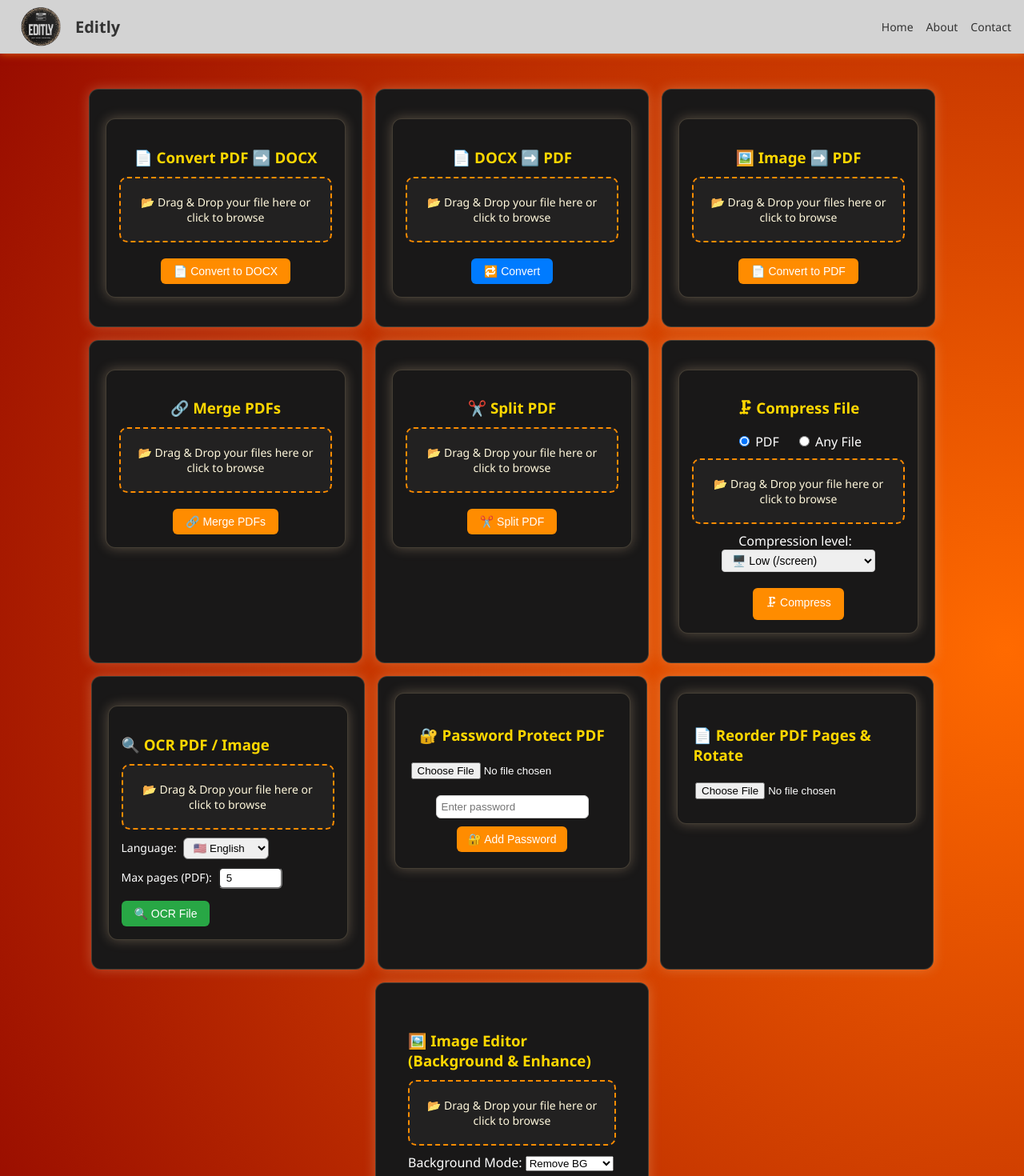
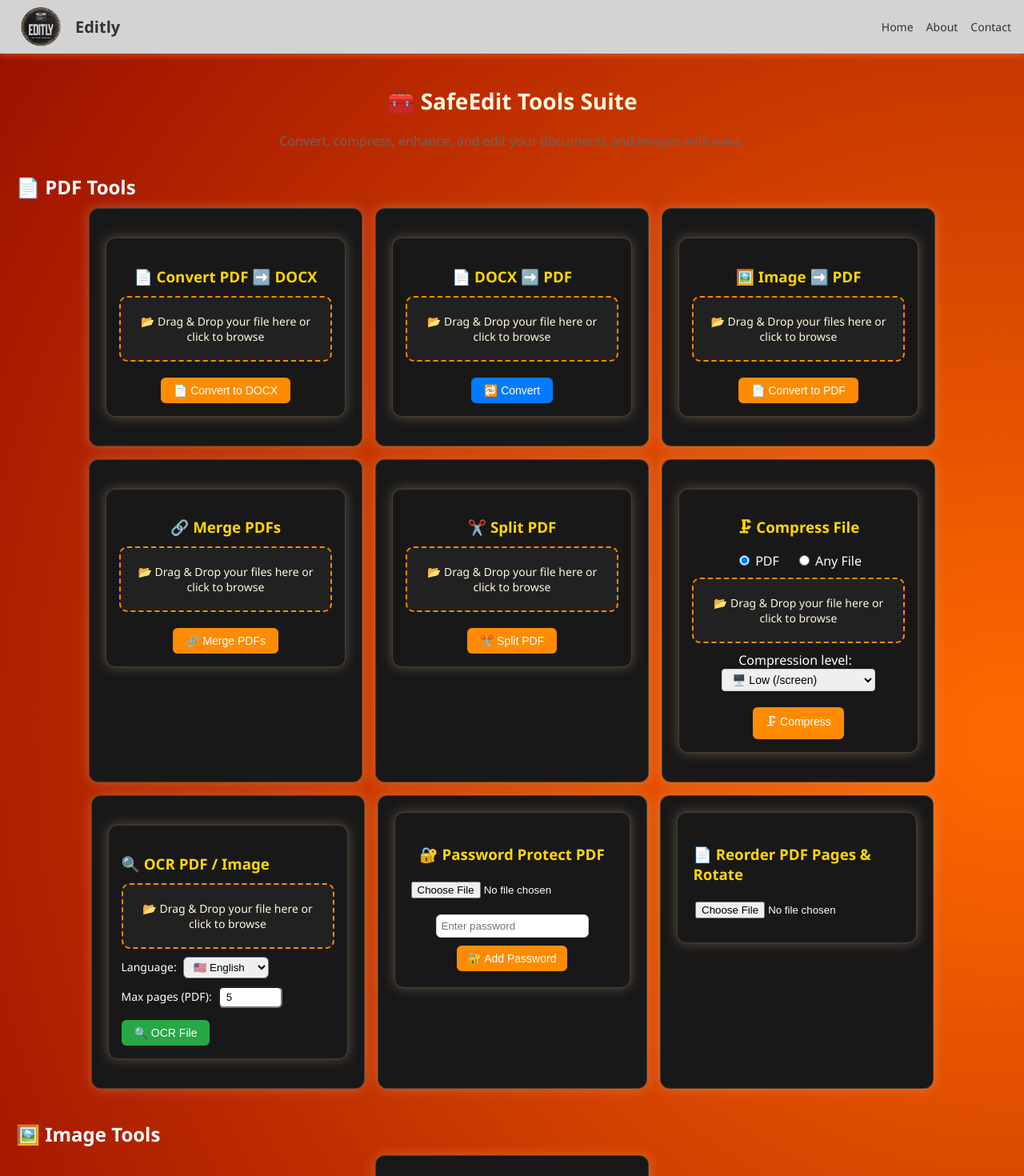
Before and after one commit to Safeedit/editly, a React (Create React App) app: page / in a window 1280 px wide. Shown: the top 1470 px of the page at 80% size. Built offline with nearby package versions, Linux system fonts and the light colour scheme.

Commit message:
Update Home.jsx

```diff
--- a/src/components/Home.jsx
+++ b/src/components/Home.jsx
@@ -1,7 +1,5 @@
-// Home.jsx
 import React, { useState, useRef } from "react";
-import { Document, Page, pdfjs } from "react-pdf";
-import { PDFDocument, rgb, StandardFonts } from "pdf-lib";
+import { pdfjs } from "react-pdf";
 
 import PdfToDocx from "./PdfToDocx";
 import DocxToPdf from "./DocxToPdf";
@@ -24,10 +22,6 @@ function Home() {
   const [textElements, setTextElements] = useState([]);
   const [selectedTextId, setSelectedTextId] = useState(null);
   const [dragOffset, setDragOffset] = useState({ x: 0, y: 0 });
-
-  const [fontSize] = useState(12);
-  const [fontColor] = useState("#000000");
-  const [fontFamily] = useState("Arial");
 
   const fileInputRef = useRef();
 
@@ -57,9 +51,14 @@ function Home() {
       onMouseMove={onDrag}
       onMouseUp={stopDrag}
       onClick={() => setSelectedTextId(null)}
+      style={{ padding: 20 }}
     >
-      <h1></h1>
+      <h1 style={{ textAlign: "center", margin: "20px 0" }}>🧰 SafeEdit Tools Suite</h1>
+      <p style={{ textAlign: "center", color: "#666", marginBottom: "30px" }}>
+        Convert, compress, enhance, and edit your documents and images with ease.
+      </p>
 
+      <h2 style={{ margin: "20px 0 10px" }}>📄 PDF Tools</h2>
       <div className="tools-group">
         <div className="tool-box"><PdfToDocx /></div>
         <div className="tool-box"><DocxToPdf /></div>
@@ -70,6 +69,10 @@ function Home() {
         <div className="tool-box"><OcrPdf /></div>
         <div className="tool-box"><PasswordProtect /></div>
         <div className="tool-box"><ReorderPdf /></div>
+      </div>
+
+      <h2 style={{ margin: "40px 0 10px" }}>🖼️ Image Tools</h2>
+      <div className="tools-group">
         <div className="tool-box"><ImageEditor /></div>
       </div>
     </div>
```
